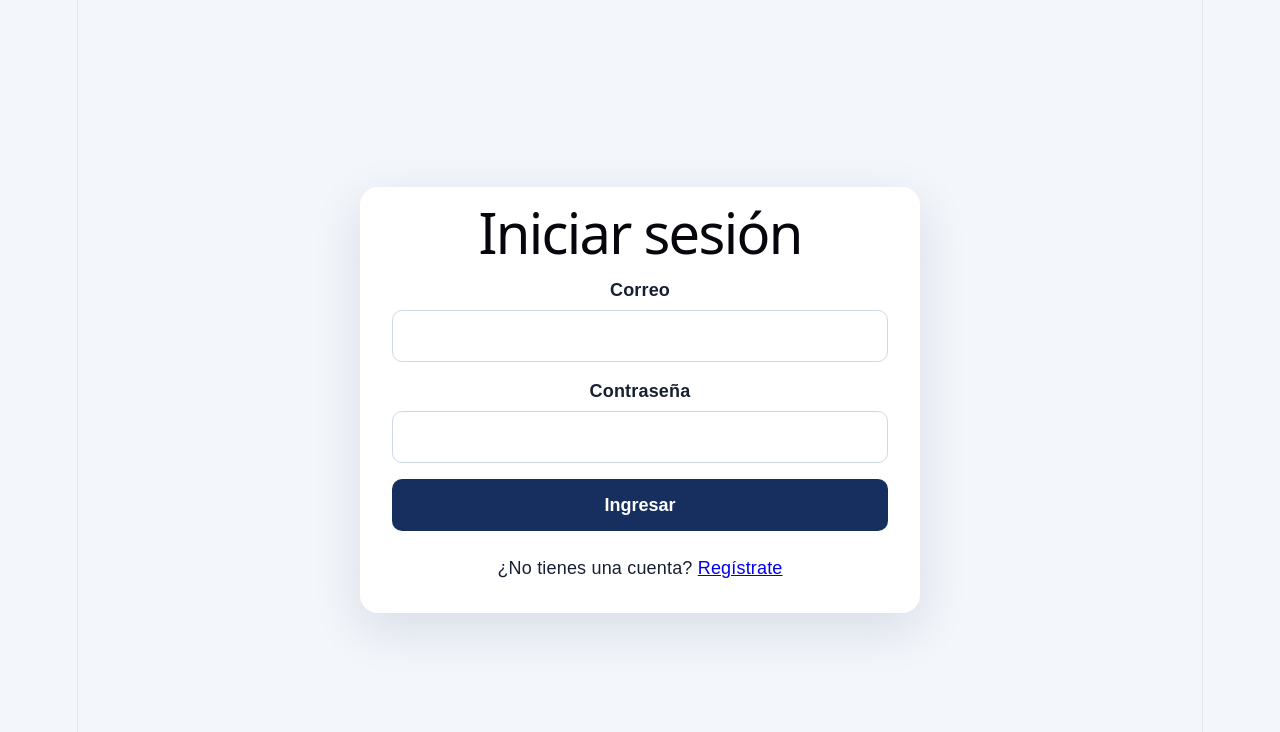
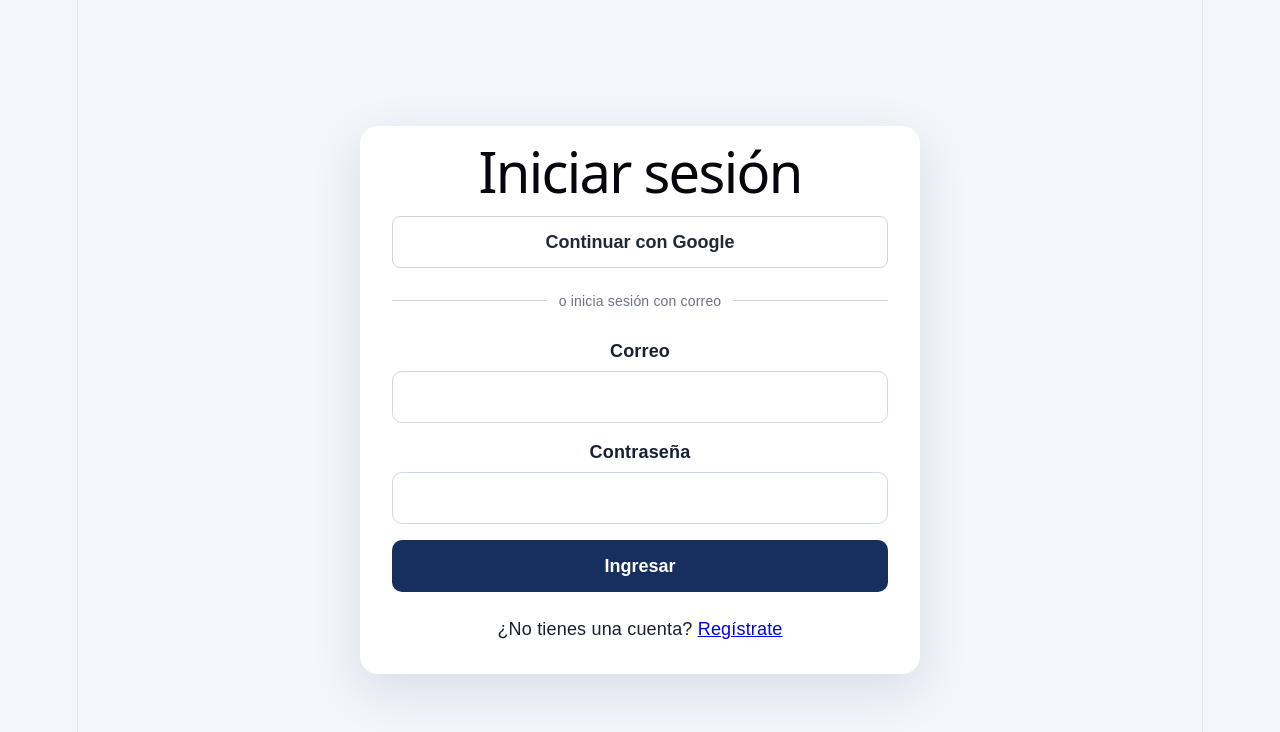
Before and after one commit to carloboosky/securehome-iot, a React (Vite) app: page /login in a window 1280 px wide. Shown: the top 732 px of the page. Built offline with nearby package versions, Linux system fonts and the light colour scheme.

Commit message:
Agregar inicio de sesión con Google

```diff
--- a/src/App.css
+++ b/src/App.css
@@ -466,3 +466,42 @@ line-height:1.7;
     width: 100%;
   }
 }
+.google-button {
+  width: 100%;
+  padding: 12px;
+  border: 1px solid #d1d5db;
+  border-radius: 8px;
+  background: white;
+  color: #1f2937;
+  font-weight: 600;
+  cursor: pointer;
+}
+
+.google-button:hover {
+  background: #f8fafc;
+}
+
+.google-button:disabled {
+  opacity: 0.6;
+  cursor: not-allowed;
+}
+
+.auth-divider {
+  display: flex;
+  align-items: center;
+  margin: 20px 0;
+  color: #6b7280;
+  font-size: 14px;
+}
+
+.auth-divider::before,
+.auth-divider::after {
+  content: "";
+  flex: 1;
+  height: 1px;
+  background: #d1d5db;
+}
+
+.auth-divider span {
+  padding: 0 12px;
+}
--- a/src/App.jsx
+++ b/src/App.jsx
@@ -4,18 +4,19 @@ import RegisterPage from "./pages/RegisterPage";
 import ClientDashboard from "./pages/ClientDashboard";
 import AdminDashboard from "./pages/AdminDashboard";
 import HomePage from "./pages/HomePage";
+import AuthCallbackPage from "./pages/AuthCallbackPage";
 import "./App.css";
-
 
 function App() {
   return (
     <BrowserRouter>
       <Routes>
-       <Route path="/" element={<HomePage />} />
-          <Route path="/login" element={<LoginPage />} />
-          <Route path="/registro" element={<RegisterPage />} />
-          <Route path="/dashboard" element={<ClientDashboard />} />
-          <Route path="/admin" element={<AdminDashboard />} />
+        <Route path="/" element={<HomePage />} />
+        <Route path="/login" element={<LoginPage />} />
+        <Route path="/registro" element={<RegisterPage />} />
+        <Route path="/auth/callback" element={<AuthCallbackPage />} />
+        <Route path="/dashboard" element={<ClientDashboard />} />
+        <Route path="/admin" element={<AdminDashboard />} />
       </Routes>
     </BrowserRouter>
   );
--- /dev/null
+++ b/src/pages/AuthCallbackPage.jsx
@@ -0,0 +1,82 @@
+import { useEffect, useState } from "react";
+import { useNavigate } from "react-router-dom";
+import { supabase } from "../lib/supabase";
+
+function AuthCallbackPage() {
+  const navigate = useNavigate();
+  const [mensaje, setMensaje] = useState("Completando inicio de sesión...");
+
+  useEffect(() => {
+    async function procesarInicioDeSesion() {
+      const {
+        data: { session },
+        error,
+      } = await supabase.auth.getSession();
+
+      if (error || !session?.user) {
+        setMensaje("No se pudo completar el inicio de sesión con Google.");
+        return;
+      }
+
+      const usuario = session.user;
+
+      const { data: perfil, error: perfilError } = await supabase
+        .from("profiles")
+        .select("role")
+        .eq("id", usuario.id)
+        .maybeSingle();
+
+      if (perfilError) {
+        setMensaje("No se pudo consultar el perfil del usuario.");
+        return;
+      }
+
+      /*
+       * El primer ingreso con Google puede crear el usuario en Auth,
+       * pero todavía no existir en la tabla profiles.
+       */
+      if (!perfil) {
+        const { error: crearPerfilError } = await supabase
+          .from("profiles")
+          .insert({
+            id: usuario.id,
+            email: usuario.email,
+            full_name:
+              usuario.user_metadata?.full_name ||
+              usuario.user_metadata?.name ||
+              "",
+            role: "client",
+          });
+
+        if (crearPerfilError) {
+          console.error(crearPerfilError);
+          setMensaje(
+            "La cuenta de Google se creó, pero no se pudo crear el perfil."
+          );
+          return;
+        }
+
+        navigate("/dashboard", { replace: true });
+        return;
+      }
+
+      if (perfil.role === "admin") {
+        navigate("/admin", { replace: true });
+      } else {
+        navigate("/dashboard", { replace: true });
+      }
+    }
+
+    procesarInicioDeSesion();
+  }, [navigate]);
+
+  return (
+    <main className="auth-page">
+      <section className="auth-card">
+        <p>{mensaje}</p>
+      </section>
+    </main>
+  );
+}
+
+export default AuthCallbackPage;
--- a/src/pages/LoginPage.jsx
+++ b/src/pages/LoginPage.jsx
@@ -26,13 +26,34 @@ function LoginPage() {
       return;
     }
 
-    const userId = data.user.id;
+    await redirigirSegunRol(data.user.id);
+  }
 
+  async function iniciarSesionConGoogle() {
+    setMensaje("");
+    setCargando(true);
+
+    const redirectTo = `${window.location.origin}/auth/callback`;
+
+    const { error } = await supabase.auth.signInWithOAuth({
+      provider: "google",
+      options: {
+        redirectTo,
+      },
+    });
+
+    if (error) {
+      setMensaje(`No se pudo iniciar sesión con Google: ${error.message}`);
+      setCargando(false);
+    }
+  }
+
+  async function redirigirSegunRol(userId) {
     const { data: perfil, error: perfilError } = await supabase
       .from("profiles")
       .select("role")
       .eq("id", userId)
-      .single();
+      .maybeSingle();
 
     if (perfilError) {
       setMensaje("No se pudo obtener el perfil del usuario.");
@@ -40,7 +61,7 @@ function LoginPage() {
       return;
     }
 
-    if (perfil.role === "admin") {
+    if (perfil?.role === "admin") {
       navigate("/admin");
     } else {
       navigate("/dashboard");
@@ -53,6 +74,19 @@ function LoginPage() {
     <main className="auth-page">
       <section className="auth-card">
         <h1>Iniciar sesión</h1>
+
+        <button
+          type="button"
+          className="google-button"
+          onClick={iniciarSesionConGoogle}
+          disabled={cargando}
+        >
+          Continuar con Google
+        </button>
+
+        <div className="auth-divider">
+          <span>o inicia sesión con correo</span>
+        </div>
 
         <form onSubmit={iniciarSesion} className="auth-form">
           <label>
```
